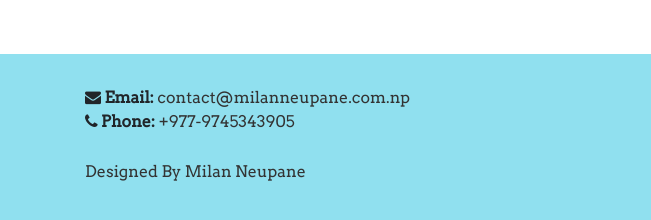
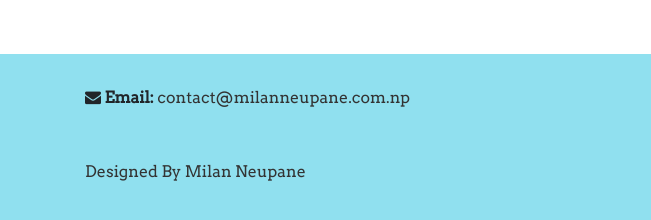
Before and after one commit to milan11neupane00/website, a plain HTML site: page index.html in a window 1280 px wide. Shown: the part 3298-3518 px from the top of the page, 0-651 px from the left. Drawn offline with Linux system fonts and the light colour scheme.

Commit message:
Update index.html

```diff
--- a/index.html
+++ b/index.html
@@ -236,8 +236,8 @@
                     <ul>
                         <li><strong> <i class="fa fa-envelope" aria-hidden="true"></i>
                             Email:</strong> <a href = "mailto: contact@milanneupane.com.np">contact@milanneupane.com.np</a></li>
-                        <li><strong> <i class="fa fa-phone" aria-hidden="true"></i>
-                            Phone:</strong> <a href="tel:+977-9745343905">+977-9745343905</a</li>
+                       <!-- <li><strong> <i class="fa fa-phone" aria-hidden="true"></i>
+                            Phone:</strong> <a href="tel:+977-9745343905">+977-9745343905</a</li>-->
                     </ul>
                 </div>
                 <div class="col-md-5 wow fadeIn">
```
